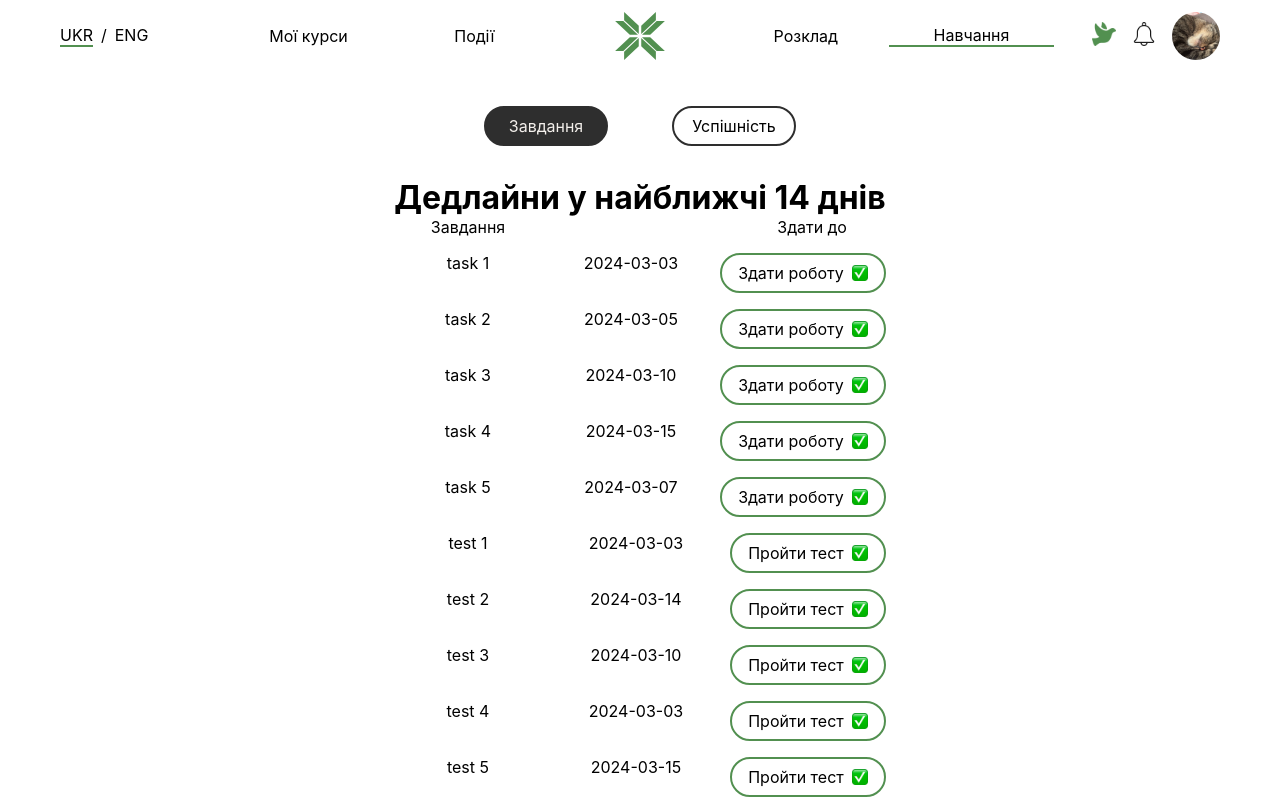
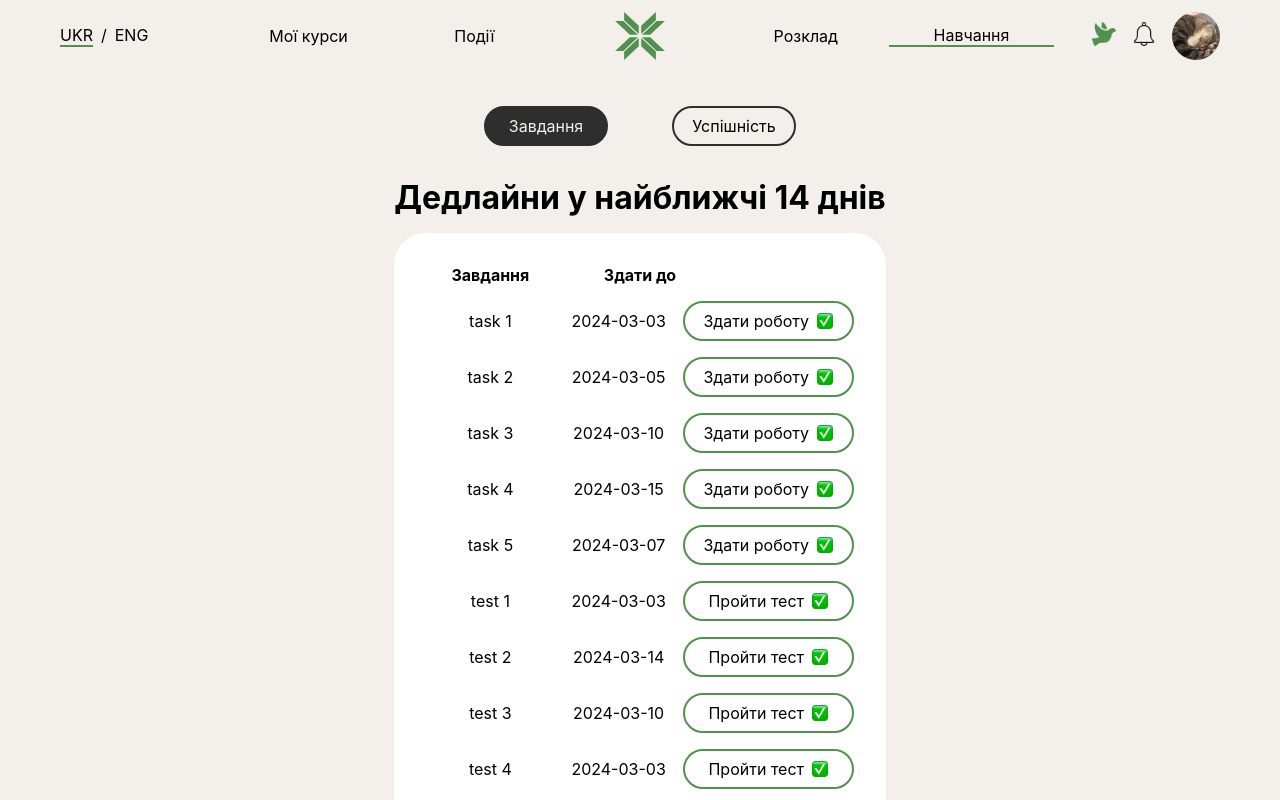
Before and after one commit to OMartsin/int20h-trandafyl-front, a React (Create React App) app: page /studying in a window 1280 px wide. Shown: the top 800 px of the page. Built offline with nearby package versions, Linux system fonts and the light colour scheme.

Commit message:
fix some styles

```diff
--- a/src/components/Grades/Grades.tsx
+++ b/src/components/Grades/Grades.tsx
@@ -46,13 +46,21 @@ function Grades() {
         <div className={styles.currentCourses}>
           <h3>Поточні курси</h3>
           <div className={styles.courseInfo}>
-            <p className={styles.column}>Дисципліна</p>
-            <p className={styles.column}>Поточний контроль</p>
-            <p className={styles.column}>Семестровий контроль</p>
+            <p className={styles.column} style={{ fontWeight: "bold" }}>
+              Дисципліна
+            </p>
+            <p className={styles.column} style={{ fontWeight: "bold" }}>
+              Поточний контроль
+            </p>
+            <p className={styles.column} style={{ fontWeight: "bold" }}>
+              Семестровий контроль
+            </p>
           </div>
           {mockGradesData.map(({ course, grades }, index) => (
             <div key={index} className={styles.courseInfo}>
-              <p className={styles.column}>{course}</p>
+              <p className={styles.column} style={{ fontWeight: "bold" }}>
+                {course}
+              </p>
               <p className={styles.column}>{calculateGradesSum(grades)} / 45</p>
               <p className={styles.column}>0 / 55</p>
             </div>
--- a/src/components/Header/Header.module.css
+++ b/src/components/Header/Header.module.css
@@ -11,6 +11,7 @@
   height: 72px;
   box-sizing: border-box;
   z-index: 10;
+  background-color: #f3efeb;
 }
 
 .logo-container {
--- a/src/components/TasksComponent/TaskComponent.module.css
+++ b/src/components/TasksComponent/TaskComponent.module.css
@@ -2,11 +2,16 @@
   display: flex;
   flex-direction: column;
   gap: 16px;
+  background-color: white;
+  padding: 32px;
+  border-radius: 32px;
 }
 .task {
   display: flex;
   flex-direction: row;
   justify-content: space-between;
+  align-items: center;
+  cursor: pointer;
 }
 
 .doAction {
@@ -14,7 +19,8 @@
   flex-direction: row;
   border: 2px solid #529050;
   border-radius: 20px;
-  padding: 8px 16px;
+  padding: 8px 0;
+  width: 168px;
   background-color: transparent;
   align-items: center;
   gap: 8px;
--- a/src/components/TasksComponent/TasksComponent.tsx
+++ b/src/components/TasksComponent/TasksComponent.tsx
@@ -14,8 +14,15 @@ function TasksComponent({ tasks }: TasksComponentProps) {
   return (
     <div className={styles.container}>
       <div className={styles.task}>
-        <p className={styles.column}>Завдання</p>
-        <p className={styles.column}>Здати до</p>
+        <p className={styles.column} style={{ fontWeight: "bold" }}>
+          Завдання
+        </p>
+        <p className={styles.column} style={{ fontWeight: "bold" }}>
+          Здати до
+        </p>
+        <p className={styles.column} style={{ fontWeight: "bold" }}>
+          {" "}
+        </p>
       </div>
       {tasks.map((task, index) => (
         <div key={index} className={styles.task}>
--- a/src/index.css
+++ b/src/index.css
@@ -1,14 +1,14 @@
 body {
   margin: 0;
-  font-family: -apple-system, BlinkMacSystemFont, 'Segoe UI', 'Roboto', 'Oxygen',
-    'Ubuntu', 'Cantarell', 'Fira Sans', 'Droid Sans', 'Helvetica Neue',
+  font-family: -apple-system, BlinkMacSystemFont, "Segoe UI", "Roboto", "Oxygen",
+    "Ubuntu", "Cantarell", "Fira Sans", "Droid Sans", "Helvetica Neue",
     sans-serif;
   -webkit-font-smoothing: antialiased;
   -moz-osx-font-smoothing: grayscale;
-
+  background-color: #f3efeb;
 }
 
 code {
-  font-family: source-code-pro, Menlo, Monaco, Consolas, 'Courier New',
+  font-family: source-code-pro, Menlo, Monaco, Consolas, "Courier New",
     monospace;
 }
--- a/src/pages/Courses/Courses.module.css
+++ b/src/pages/Courses/Courses.module.css
@@ -3,5 +3,12 @@
   top: 90px;
   left: 0;
   display: flex;
-  flex-direction: row;
+  flex-direction: column;
+  gap: 48px;
 }
+
+.courses {
+  display: flex;
+  flex-direction: column;
+  gap: 24px;
+}
--- a/src/pages/Courses/Courses.tsx
+++ b/src/pages/Courses/Courses.tsx
@@ -4,7 +4,14 @@ import CoursesComponent from "../../components/CoursesComponent/CoursesComponent
 function Courses() {
   return (
     <div className={styles.container}>
-      <CoursesComponent />
+      <div className={styles.courses}>
+        <h1>Поточні курси</h1>
+        <CoursesComponent />
+      </div>
+      <div className={styles.courses}>
+        <h1>Архів курсів</h1>
+        <CoursesComponent />
+      </div>
     </div>
   );
 }
--- a/src/pages/Studying/Studying.module.css
+++ b/src/pages/Studying/Studying.module.css
@@ -1,5 +1,5 @@
 .container {
-  position: fixed;
+  position: absolute;
   top: 90px;
   left: 0;
   display: flex;
--- a/src/pages/Tasks/Tasks.module.css
+++ b/src/pages/Tasks/Tasks.module.css
@@ -0,0 +1,10 @@
+.container {
+  display: flex;
+  flex-direction: column;
+  gap: 48px;
+}
+.deadlines {
+  display: flex;
+  flex-direction: column;
+  gap: 16px;
+}
--- a/src/pages/Tasks/Tasks.tsx
+++ b/src/pages/Tasks/Tasks.tsx
@@ -31,11 +31,11 @@ function Tasks() {
 
   return (
     <div className={styles.container}>
-      <div className={styles.upcomingDeadlines}>
+      <div className={styles.deadlines}>
         <h1>Дедлайни у найближчі 14 днів</h1>
         <TasksComponent tasks={upcomingTasks.concat(upcomingTests)} />
       </div>
-      <div className={styles.otherTasks}>
+      <div className={styles.deadlines}>
         <h1>Дедлайни</h1>
         <TasksComponent tasks={otherTasks.concat(otherTests)} />
       </div>
```
Also changed, not shown: src/pages/Schedule/Schedule.tsx (+67 -67 lines).
